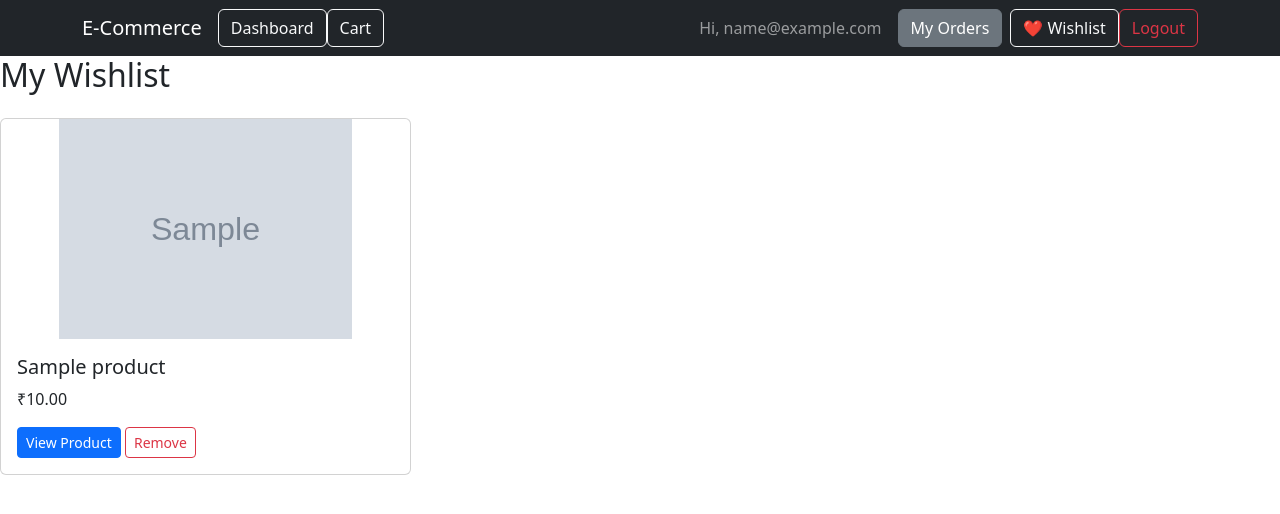
After one commit to prashanttiwaricodes/ecommerce, a Django app: page /products/wishlist/ in a window 1280 px wide. The commit adds this page. Shown: the top 514 px of the page. Run offline with Django 5.2, Linux system fonts and the light colour scheme; a user stored in the database is signed in; tables that the repository leaves empty hold one stand-in row (values such as "Sample post"); grey boxes marked "Sample" are stand-in pictures.

Commit message:
added wishlist feature

```diff
--- a/products/models.py
+++ b/products/models.py
@@ -1,5 +1,6 @@
 from django.db import models
 from django.core.exceptions import ValidationError
+from django.conf import settings
 
 # Create your models here.
 class Category(models.Model):
@@ -41,3 +42,22 @@ class ProductImage(models.Model):
 
     def __str__(self):
         return f"{self.product.name} image"
+
+
+class Wishlist(models.Model):
+    user=models.ForeignKey(settings.AUTH_USER_MODEL,on_delete=models.CASCADE,related_name="wishlist_items",)
+    product=models.ForeignKey(Product,on_delete=models.CASCADE,related_name="wishlist_items",)
+    created_at=models.DateTimeField(auto_now_add=True)
+
+
+    class Meta:
+        constraints=[
+            models.UniqueConstraint(
+                fields=["user","product"],
+                name="unique_user_product_wishlist",
+            )
+        ]
+        ordering=["-created_at"]
+
+    def __str__(self):
+        return f"{self.user.email}-{self.product.name}"
--- a/products/urls.py
+++ b/products/urls.py
@@ -5,5 +5,8 @@ app_name="products"
 
 urlpatterns=[
     path("",views.product_list, name="list"),
+    path("wishlist/",views.wishlist_view,name="wishlist"),
+    path("wishlist/add/<int:product_id>/",views.add_to_wishlist,name="wishlist_add",),
+     path("wishlist/remove/<int:product_id>/",views.remove_from_wishlist,name="wishlist_remove",),
     path("<int:product_id>/", views.product_detail, name="detail"),
 ]
--- a/products/views.py
+++ b/products/views.py
@@ -1,5 +1,6 @@
-from django.shortcuts import render, get_object_or_404
-from .models import Product,Category
+from django.shortcuts import render, get_object_or_404,redirect
+from .models import Product,Category,Wishlist
+from django.contrib.auth.decorators import login_required
 
 # Create your views here.
 def product_list(request):
@@ -48,3 +49,25 @@ def product_detail(request,product_id):
     print("PRODUCT:",product)
 
     return render(request,"Product/product_detail.html",{"product":product},)
+
+
+
+@login_required
+def wishlist_view(request):
+    wishlist_items=(Wishlist.objects.filter(user=request.user).select_related("product"))
+    return render(request,"Wishlist/wishlist.html",{"wishlist_items":wishlist_items},)
+
+@login_required
+def add_to_wishlist(request,product_id):
+    product=get_object_or_404(Product,id=product_id,is_active=True,)
+    Wishlist.objects.get_or_create(user=request.user,product=product)
+
+    return redirect("products:list")
+
+
+
+@login_required
+def remove_from_wishlist(request,product_id):
+    Wishlist.objects.filter(user=request.user,product_id=product_id,).delete()
+
+    return redirect("products:wishlist")
--- a/templates/Product/product_detail.html
+++ b/templates/Product/product_detail.html
@@ -31,6 +31,7 @@
                 {% csrf_token %}
                 <button type="submit" class="btn btn-primary btn-lg">Add to Cart</button>
             </form>
+            <a href="{% url 'products:wishlist_add' product.id %}" class="btn btn-outline-danger">❤️ Add to Wishlist</a>
             <a href="{% url 'products:list' %}" class="btn btn-outline-secondary mt-3">Back to Products</a>
         </div>
     </div>
--- /dev/null
+++ b/templates/Wishlist/wishlist.html
@@ -0,0 +1,49 @@
+{% extends "base.html" %}
+{% block content %}
+
+<h2 class="mb-4">My Wishlist</h2>
+{% if wishlist_items %}
+<div class="row g-4">
+    {% for item in wishlist_items %}
+
+    <div class="col-md-4 clo-lg-3">
+        <div class="card h-100">
+
+            {% with image=item.product.images.first %}
+            {% if image %}
+
+            <img src="{{ image.image.url }}" class="card-img-top" alt="{{ image.alt_text|default:item.product.name }}" style="height: 220px; object-fit: contain;">
+            {% endif %}
+            {% endwith %}
+
+            <div class="card-body d-flex flex-column">
+                <h5 class="card-title">
+                    {{ item.product.name }}
+                </h5>
+                <p class="card-text">
+                    ₹{{ item.product.price }}
+                </p>
+                <div class="mt-auto">
+                    <a href="{% url 'products:detail' item.product.id %}" class="btn btn-primary btn-sm">View Product</a>
+
+                    <a href="{% url 'products:wishlist_remove' item.product.id %}" class="btn btn-outline-danger btn-sm">Remove</a>
+
+                </div>
+            </div>
+        </div>
+    </div>
+    {% endfor %}
+</div>
+{% else %}
+<div class="text-center py-5">
+    <h5>Your wishlist is empty❤️</h5>
+    <p class="text-muted">Save products you like and find them here later.</p>
+
+    <a href="{% url 'products:list' %}" class="btn btn-primary">Browse Products</a>
+</div>
+{% endif %}
+
+
+
+
+{% endblock %}
--- a/templates/base.html
+++ b/templates/base.html
@@ -33,6 +33,8 @@
                 Hi, {{ user.email }}
              </span>
              <a class="btn btn-secondary me-2" href="{% url 'orders:list' %}">My Orders</a>
+             <a class="btn btn-outline-light" href="{% url 'products:wishlist' %}">❤️ Wishlist</a>
+
              <a class="btn btn-outline-danger" href="{% url 'accounts:logout' %}">Logout</a>
               {% else %}
               <a class="btn btn-outline-primary" href="{% url 'accounts:login' %}">Login</a>
```
Also changed, not shown: products/admin.py (+7 -1 lines), accounts/migrations/0003_alter_user_managers.py (added), products/migrations/0004_wishlist.py (added).
